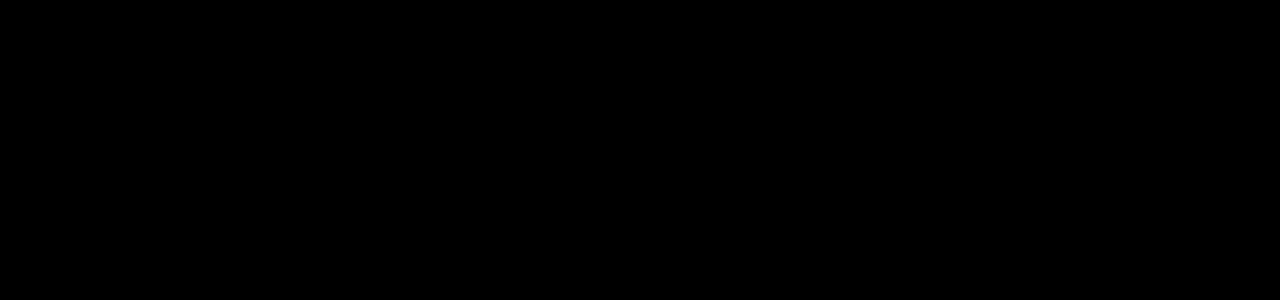
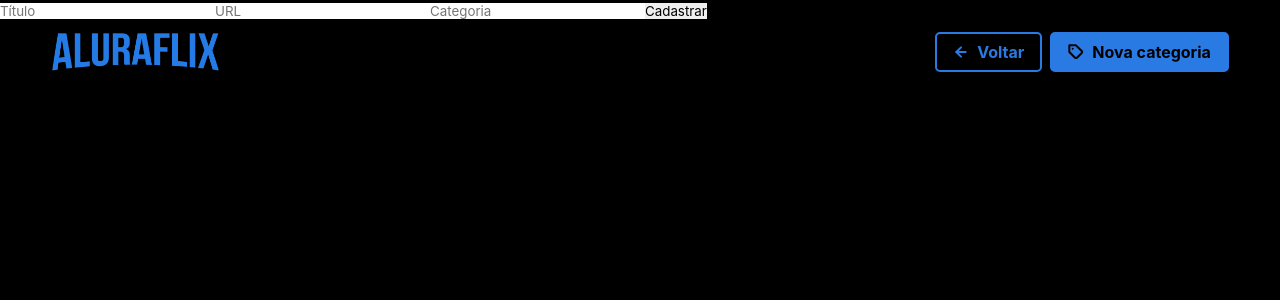
Before and after one commit to joel-fragoso/aluraflix, a React (Create React App) app: page /new-video in a window 1280 px wide. Shown: the top 300 px of the page. Built offline with nearby package versions, Linux system fonts and the light colour scheme.

Commit message:
feat: add new-video and fix button

```diff
--- /dev/null
+++ b/src/components/Button/index.tsx
@@ -0,0 +1,20 @@
+import React, { ButtonHTMLAttributes, ComponentType } from 'react';
+import { IconBaseProps } from 'react-icons';
+
+import { Container } from './styles';
+
+interface IButtonProps extends ButtonHTMLAttributes<HTMLButtonElement> {
+  icon?: ComponentType<IconBaseProps>;
+  outlined?: boolean;
+}
+
+const Button: React.FC<IButtonProps> = ({ children, icon: Icon, ...rest }) => {
+  return (
+    <Container {...rest}>
+      {Icon && <Icon size={20} />}
+      {children}
+    </Container>
+  );
+};
+
+export default Button;
--- a/src/components/ButtonLink/styles.ts
+++ b/src/components/Button/styles.ts
@@ -5,7 +5,7 @@
   outlined?: boolean;
 }
 
-export const Container = styled.a<IContainerProps>`
+export const Container = styled.button<IContainerProps>`
   height: 40px;
   background: var(--primary);
   border: 2px solid var(--primary);
@@ -15,7 +15,6 @@
   font-size: 1rem;
   font-weight: bold;
   color: var(--black);
-  text-decoration: none;
 
   display: flex;
   align-items: center;
--- a/src/components/ButtonLink/index.tsx
+++ /dev/null
@@ -1,24 +0,0 @@
-import React, { AnchorHTMLAttributes, ComponentType } from 'react';
-import { IconBaseProps } from 'react-icons';
-
-import { Container } from './styles';
-
-interface IButtonLinkProps extends AnchorHTMLAttributes<HTMLAnchorElement> {
-  icon?: ComponentType<IconBaseProps>;
-  outlined?: boolean;
-}
-
-const ButtonLink: React.FC<IButtonLinkProps> = ({
-  children,
-  icon: Icon,
-  ...rest
-}) => {
-  return (
-    <Container {...rest}>
-      {Icon && <Icon size={20} />}
-      {children}
-    </Container>
-  );
-};
-
-export default ButtonLink;
--- a/src/components/Header/index.tsx
+++ b/src/components/Header/index.tsx
@@ -1,23 +1,17 @@
 import React from 'react';
-import { FiVideo } from 'react-icons/fi';
 
 import logoImg from '../../assets/logo.png';
 
-import ButtonLink from '../ButtonLink';
-
 import { Container } from './styles';
 
-const Header: React.FC = () => {
+const Header: React.FC = ({ children }) => {
   return (
     <Container>
       <header>
         <a href="/">
           <img src={logoImg} alt="Aluraflix" />
         </a>
-        <ButtonLink href="/">
-          <FiVideo />
-          Novo vídeo
-        </ButtonLink>
+        {children}
       </header>
     </Container>
   );
--- a/src/components/Header/styles.ts
+++ b/src/components/Header/styles.ts
@@ -26,6 +26,17 @@
       }
     }
 
+    div {
+      display: flex;
+      align-items: center;
+
+      a {
+        & + a {
+          margin-left: 8px;
+        }
+      }
+    }
+
     @media (max-width: 468px) {
       a {
         img {
--- a/src/pages/Home/index.tsx
+++ b/src/pages/Home/index.tsx
@@ -1,6 +1,9 @@
 import React from 'react';
+import { FiVideo } from 'react-icons/fi';
+import { Link } from 'react-router-dom';
 
 import Header from '../../components/Header';
+import Button from '../../components/Button';
 import Banner from '../../components/Banner';
 
 import { Container } from './styles';
@@ -8,7 +11,14 @@
 const Home: React.FC = () => {
   return (
     <Container>
-      <Header />
+      <Header>
+        <Link to="/new-video">
+          <Button type="button">
+            <FiVideo />
+            Novo vídeo
+          </Button>
+        </Link>
+      </Header>
       <Banner />
     </Container>
   );
--- /dev/null
+++ b/src/pages/NewVideo/index.tsx
@@ -0,0 +1,39 @@
+import React from 'react';
+import { FiArrowLeft, FiTag } from 'react-icons/fi';
+import { Link } from 'react-router-dom';
+
+import Header from '../../components/Header';
+import Button from '../../components/Button';
+
+import { Container } from './styles';
+
+const NewVideo: React.FC = () => {
+  return (
+    <Container>
+      <Header>
+        <div>
+          <Link to="/">
+            <Button outlined type="button">
+              <FiArrowLeft />
+              Voltar
+            </Button>
+          </Link>
+          <Link to="/new-category">
+            <Button type="button">
+              <FiTag />
+              Nova categoria
+            </Button>
+          </Link>
+        </div>
+      </Header>
+      <div>
+        <input placeholder="Título" />
+        <input placeholder="URL" />
+        <input placeholder="Categoria" />
+        <button type="button">Cadastrar</button>
+      </div>
+    </Container>
+  );
+};
+
+export default NewVideo;
--- /dev/null
+++ b/src/pages/NewVideo/styles.ts
@@ -0,0 +1,3 @@
+import styled from 'styled-components';
+
+export const Container = styled.div``;
--- a/src/routes/app.routes.tsx
+++ b/src/routes/app.routes.tsx
@@ -2,9 +2,15 @@
 import { Route } from 'react-router-dom';
 
 import Home from '../pages/Home';
+import NewVideo from '../pages/NewVideo';
 
 const AppRouter: React.FC = () => {
-  return <Route exact path="/" component={Home} />;
+  return (
+    <>
+      <Route exact path="/" component={Home} />
+      <Route path="/new-video" component={NewVideo} />
+    </>
+  );
 };
 
 export default AppRouter;
--- a/src/styles/GlobalStyle.ts
+++ b/src/styles/GlobalStyle.ts
@@ -42,6 +42,10 @@
   button {
     cursor: pointer;
   }
+
+  a {
+    text-decoration: none;
+  }
 `;
 
 export default GlobalStyle;
```
